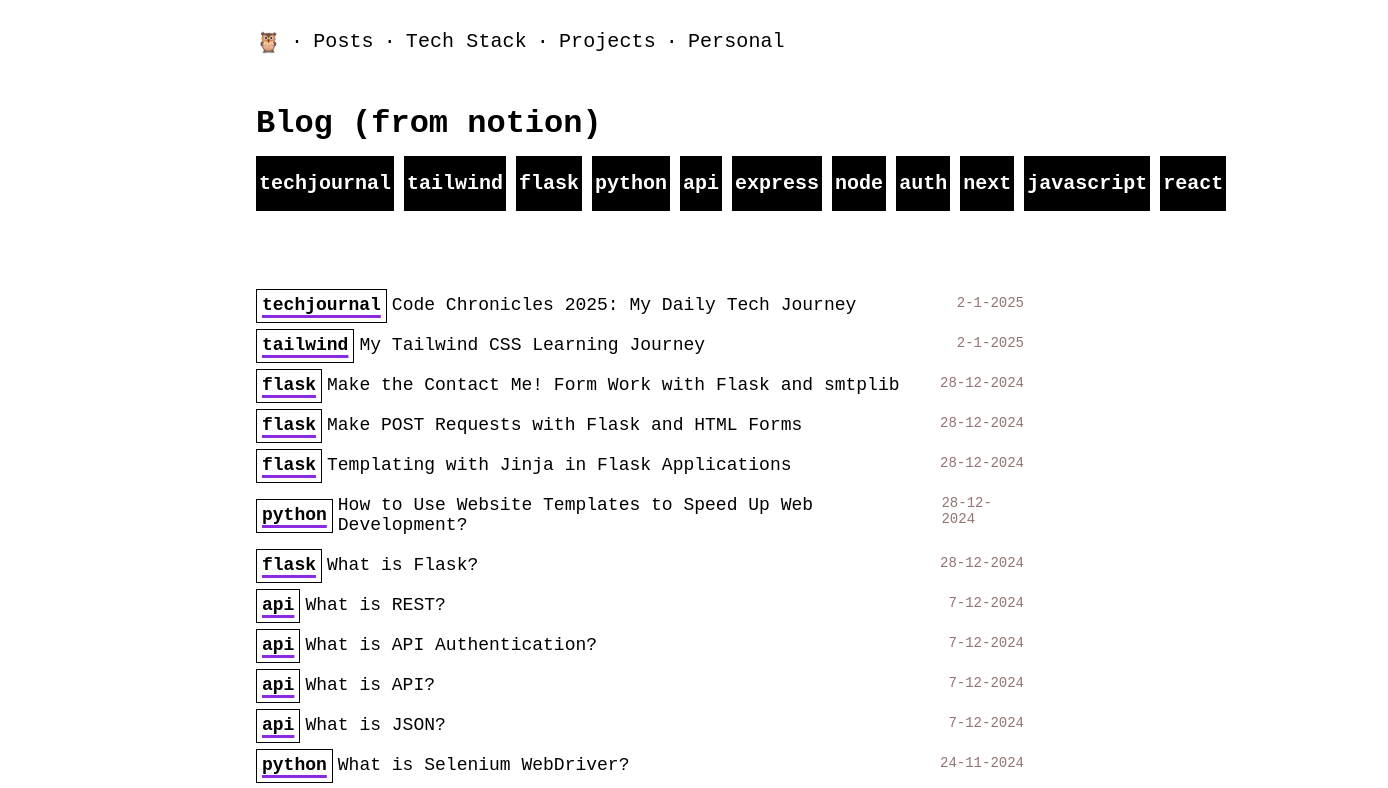
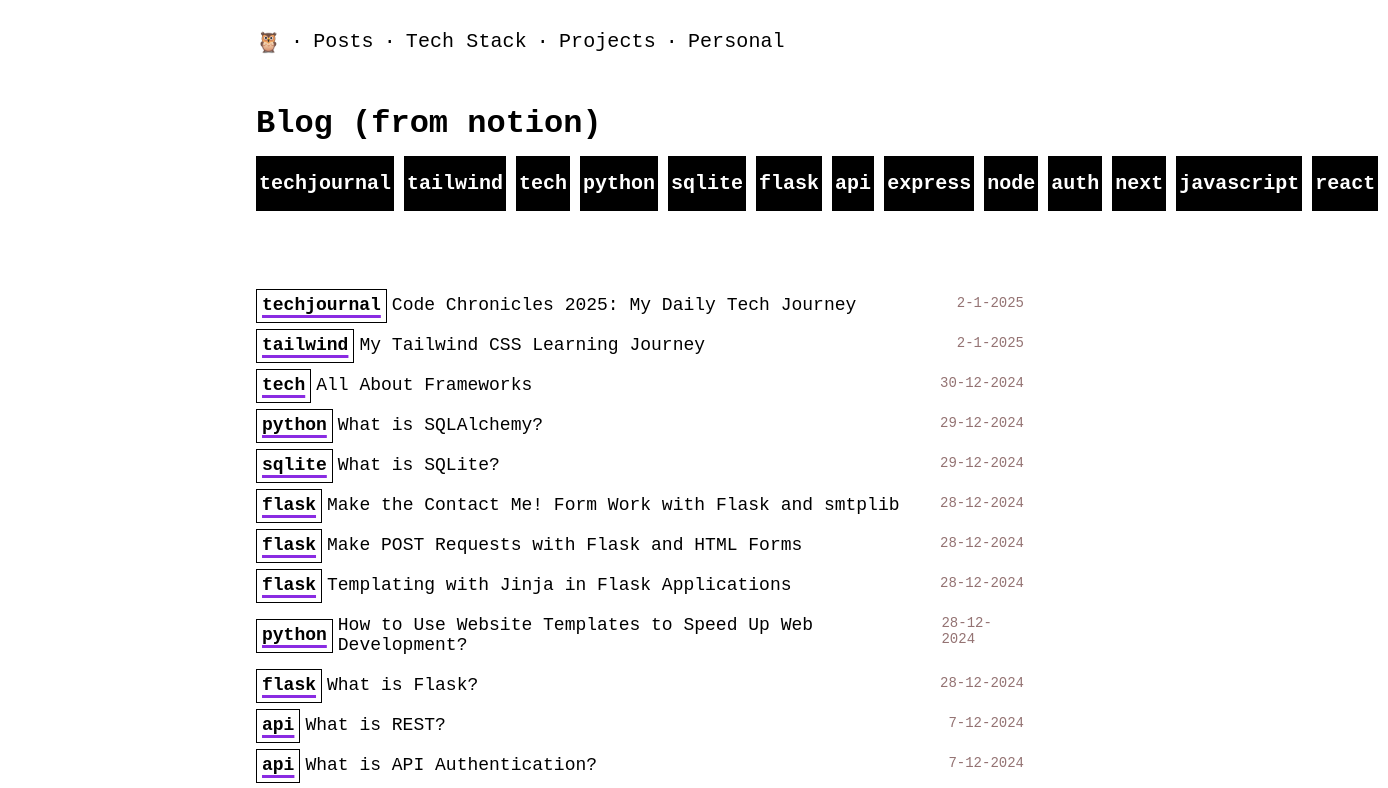
Before and after one commit to sumeyyesever/personal-website, a React (Vite) app: page /posts in a window 1280 px wide. Shown: the top 788 px of the page, 1388 px wide, since content can reach past the window. Built offline with nearby package versions, Linux system fonts and the light colour scheme.

Commit message:
add new posts

```diff
--- a/post_data.js
+++ b/post_data.js
@@ -1,17 +1,38 @@
 export const postData = [
     {
-        id: 22,
+        id: 25,
         title: "Code Chronicles 2025: My Daily Tech Journey",
         date: "2-1-2025",
         tag: "techjournal",
         link: "https://fog-polyanthus-dff.notion.site/Code-Chronicles-2025-My-Daily-Tech-Journey-16f181d6252480c4a3d8c4234270d5ec?pvs=73"
     },
     {
-        id: 21,
+        id: 24,
         title: "My Tailwind CSS Learning Journey",
         date: "2-1-2025",
         tag: "tailwind",
         link: "https://fog-polyanthus-dff.notion.site/My-Tailwind-CSS-Learning-Journey-170181d62524802e9a53df95d9f9828a"
+    },
+    {
+        id: 23,
+        title: "All About Frameworks",
+        date: "30-12-2024",
+        tag: "tech",
+        link: "https://fog-polyanthus-dff.notion.site/All-About-Frameworks-16e181d6252480efb8e2fbdd03508944"
+    },
+    {
+        id: 22,
+        title: "What is SQLAlchemy?",
+        date: "29-12-2024",
+        tag: "python",
+        link: "https://fog-polyanthus-dff.notion.site/What-is-SQLAlchemy-169181d6252480deb1aef5e40ce0a7b9"
+    },
+    {
+        id: 21,
+        title: "What is SQLite?",
+        date: "29-12-2024",
+        tag: "sqlite",
+        link: "https://fog-polyanthus-dff.notion.site/What-is-SQLite-166181d6252480f182abe3279ceb8a95"
     },
     {
         id: 20,
```
